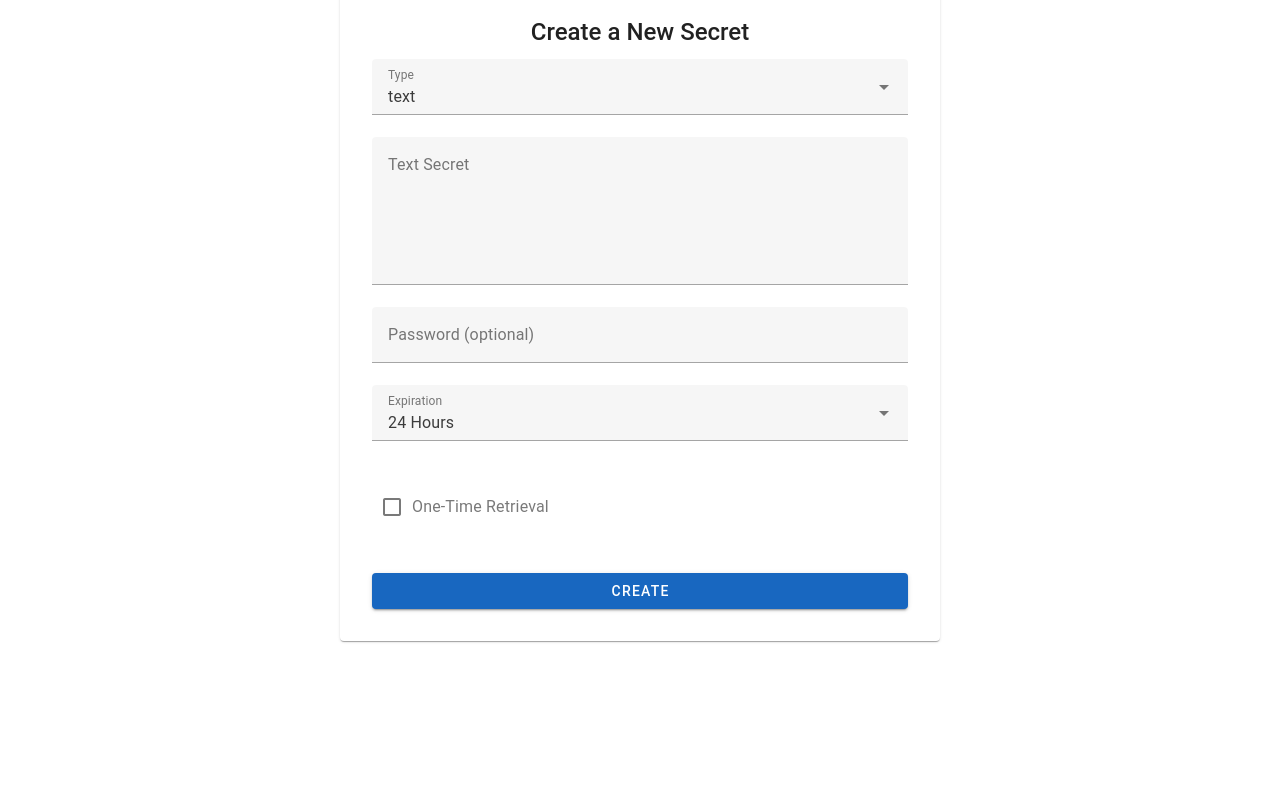
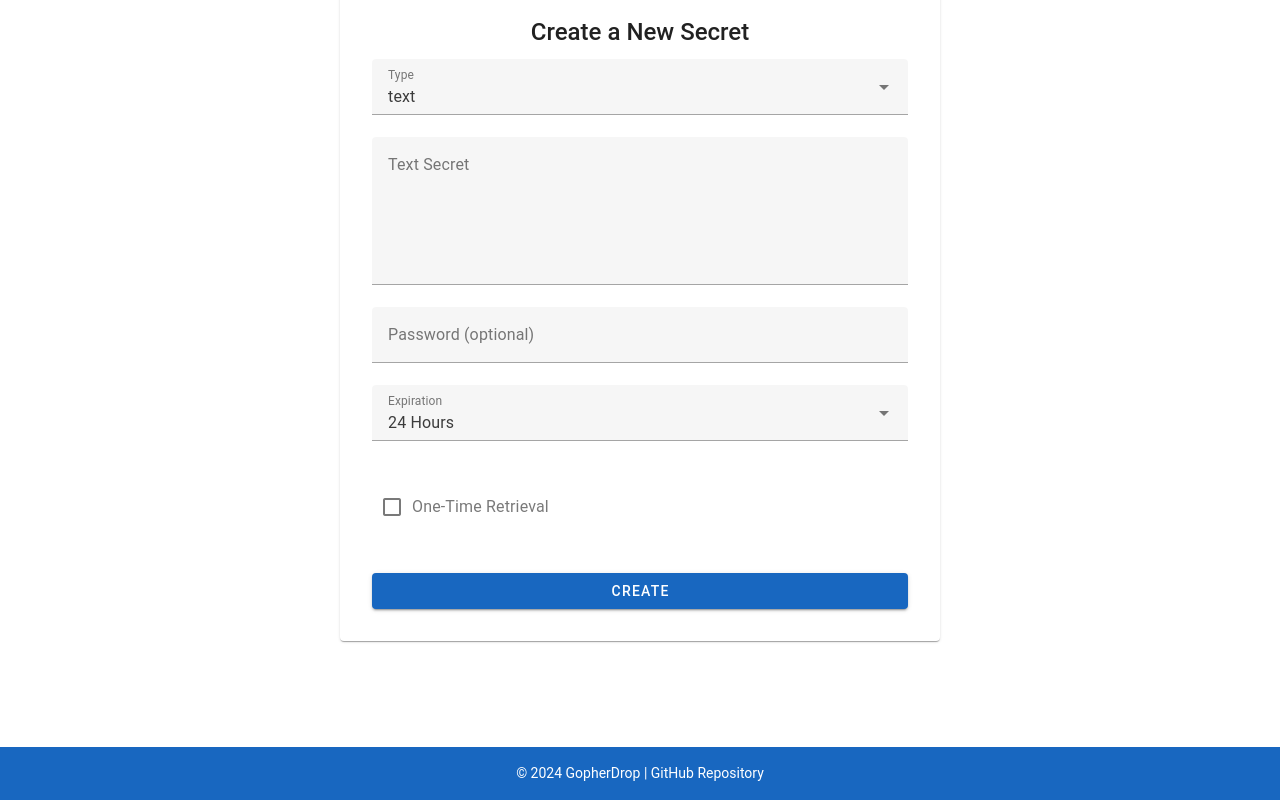
Before and after one commit to kek-Sec/GopherDrop, a Vue app in the folder ui/: page / in a window 1280 px wide. Shown: the part 181-981 px from the top of the page. Before the commit the page ends 912 px from the top, so only its background shows below. Built offline with nearby package versions, Linux system fonts and the light colour scheme; no server answers.

Commit message:
feat: add footer to App.vue with GitHub link and styling

```diff
--- a/ui/src/App.vue
+++ b/ui/src/App.vue
@@ -2,17 +2,36 @@
   <v-app>
     <v-main>
       <v-container fluid class="pa-0">
+        <!-- Header -->
         <v-toolbar color="primary" dark flat>
           <v-toolbar-title>
             <img src="./assets/Images/logo.png" alt="Logo" height="50" />
           </v-toolbar-title>
           <v-spacer></v-spacer>
           <v-btn to="/" text>
-            <v-icon left>mdi-plus</v-icon> Create </v-btn>
+            <v-icon left>mdi-plus</v-icon> Create
+          </v-btn>
         </v-toolbar>
+
+        <!-- Main Content -->
         <v-container class="mt-4">
           <router-view />
         </v-container>
+
+        <!-- Footer -->
+        <v-footer color="primary" dark class="justify-center mt-4">
+          <span>
+            © {{ new Date().getFullYear() }} GopherDrop |
+            <a
+              href="https://github.com/kek-Sec/gopherdrop"
+              target="_blank"
+              rel="noopener noreferrer"
+              class="text-white"
+            >
+              GitHub Repository
+            </a>
+          </span>
+        </v-footer>
       </v-container>
     </v-main>
   </v-app>
@@ -21,7 +40,7 @@
 <script setup>
 /**
  * The root component of the application.
- * Provides a header and navigation.
+ * Provides a header, navigation, and footer.
  */
 </script>
 
@@ -30,4 +49,20 @@
   width: 100%;
   margin: 0;
 }
+
+.v-footer {
+  width: 100%;
+  padding: 16px;
+  font-size: 14px;
+  text-align: center;
+}
+
+.v-footer a {
+  text-decoration: none;
+  color: inherit;
+}
+
+.v-footer a:hover {
+  text-decoration: underline;
+}
 </style>
```
